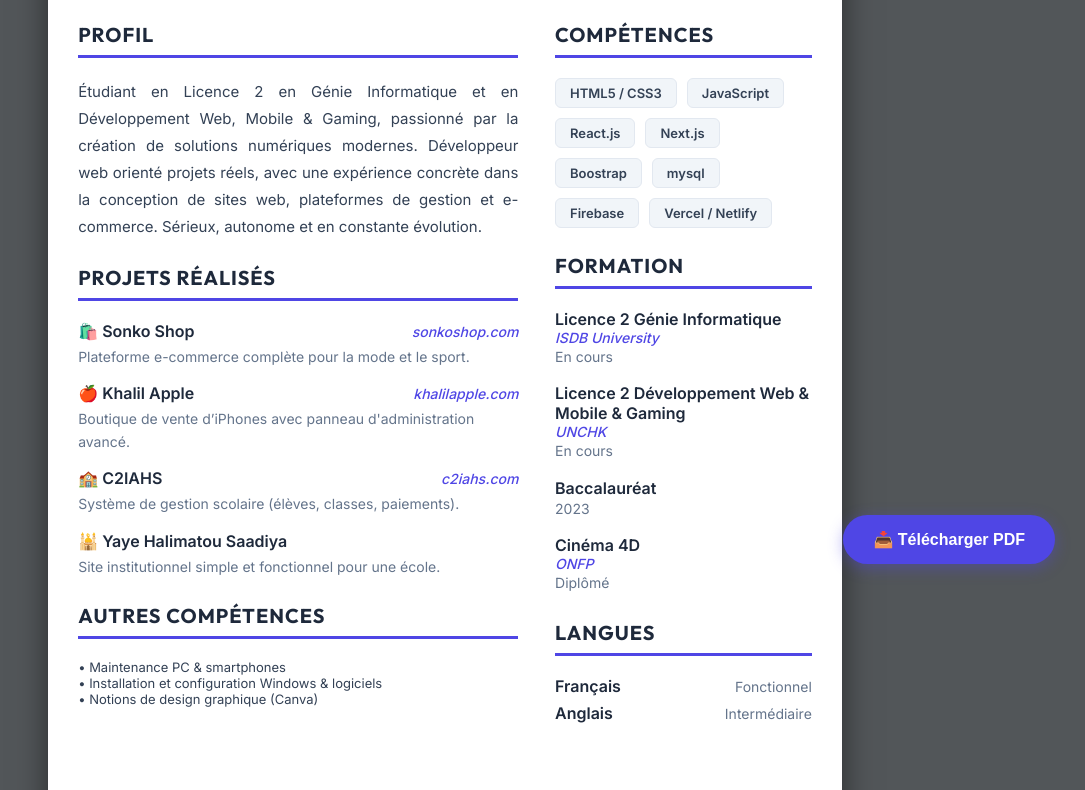
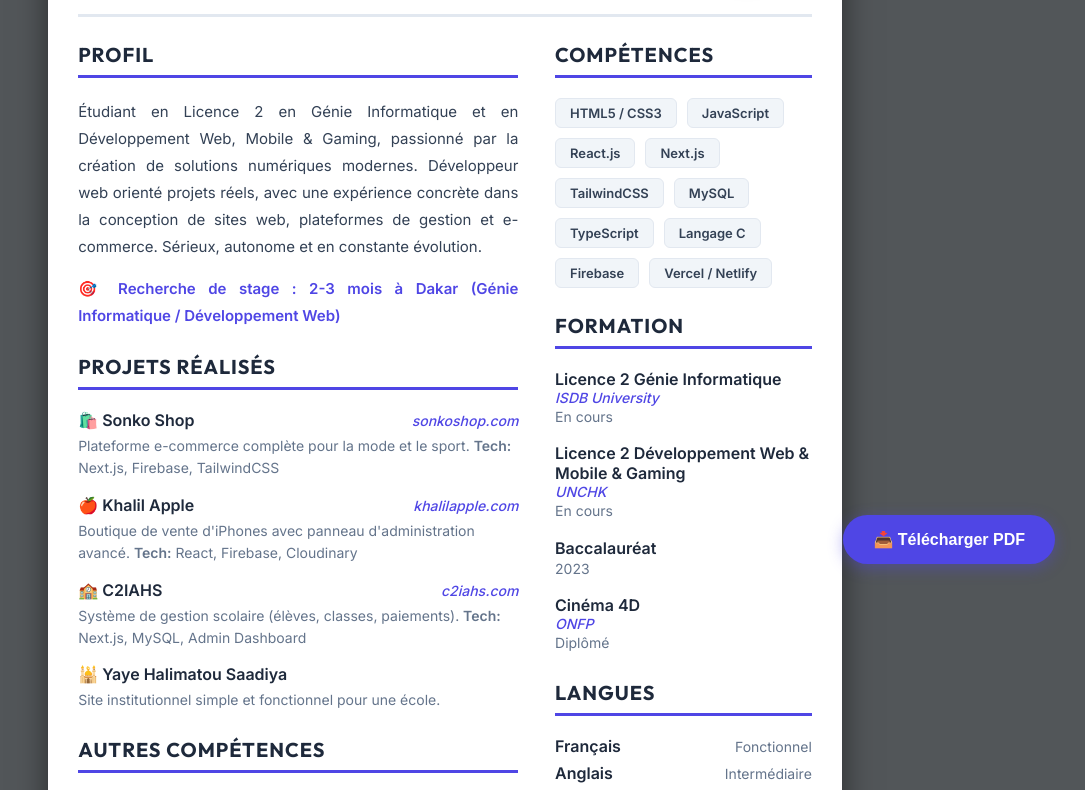
Before and after one commit to ASSANE666/portflio, a website: page public/cv.html in a window 1280 px wide. Shown: the part 206-996 px from the top of the page, without its empty margins (195-1280 px from the left). Drawn offline with Linux system fonts and the light colour scheme.

Commit message:
✨ Amélioration du portfolio : corrections, liens GitHub/LinkedIn et détails technologiques
- Correction des fautes de frappe (Bootstrap → TailwindCSS, languages C → Langage C, my sql → MySQL)
- Ajout des liens GitHub et LinkedIn dans le header
- Ajout d'une section 'Recherche de stage' visible et claire
- Détails technologiques pour chaque projet (Next.js, Firebase, etc.)
- Amélioration des descriptions de projets (Jongente avec lien GitHub)
- Mise à jour du CV avec les mêmes corrections et améliorations

```diff
--- a/public/cv.html
+++ b/public/cv.html
@@ -264,6 +264,8 @@
                     <span>📍 Tivaouane Peulh, Sénégal</span>
                     <span>📞 78 451 36 33</span>
                     <span>📧 baalhassane520@gmail.com</span>
+                    <span>🐙 <a href="https://github.com/ASSANE666" style="color: var(--primary); text-decoration: none;">GitHub</a></span>
+                    <span>💼 <a href="https://linkedin.com/in/alhassane-ba" style="color: var(--primary); text-decoration: none;">LinkedIn</a></span>
                 </div>
             </div>
             <!-- Using the cropped Cloudinary image -->
@@ -282,6 +284,9 @@
                         une expérience concrète dans la conception de sites web, plateformes de gestion et e-commerce.
                         Sérieux, autonome et en constante évolution.
                     </p>
+                    <p style="color: var(--primary); font-weight: 600; margin-top: 10px;">
+                        🎯 <strong>Recherche de stage :</strong> 2-3 mois à Dakar (Génie Informatique / Développement Web)
+                    </p>
                 </div>
 
                 <div class="section">
@@ -292,7 +297,7 @@
                             <span class="item-title">🛍️ Sonko Shop</span>
                             <span class="item-subtitle">sonkoshop.com</span>
                         </div>
-                        <div class="item-desc">Plateforme e-commerce complète pour la mode et le sport.</div>
+                        <div class="item-desc">Plateforme e-commerce complète pour la mode et le sport. <strong>Tech:</strong> Next.js, Firebase, TailwindCSS</div>
                     </div>
 
                     <div class="item">
@@ -300,7 +305,7 @@
                             <span class="item-title">🍎 Khalil Apple</span>
                             <span class="item-subtitle">khalilapple.com</span>
                         </div>
-                        <div class="item-desc">Boutique de vente d’iPhones avec panneau d'administration avancé.</div>
+                        <div class="item-desc">Boutique de vente d'iPhones avec panneau d'administration avancé. <strong>Tech:</strong> React, Firebase, Cloudinary</div>
                     </div>
 
                     <div class="item">
@@ -308,7 +313,7 @@
                             <span class="item-title">🏫 C2IAHS</span>
                             <span class="item-subtitle">c2iahs.com</span>
                         </div>
-                        <div class="item-desc">Système de gestion scolaire (élèves, classes, paiements).</div>
+                        <div class="item-desc">Système de gestion scolaire (élèves, classes, paiements). <strong>Tech:</strong> Next.js, MySQL, Admin Dashboard</div>
                     </div>
 
                     <div class="item">
@@ -338,8 +343,10 @@
                         <span class="skill-tag">JavaScript</span>
                         <span class="skill-tag">React.js</span>
                         <span class="skill-tag">Next.js</span>
-                        <span class="skill-tag">Boostrap</span>
-                        <span class="skill-tag">mysql</span>
+                        <span class="skill-tag">TailwindCSS</span>
+                        <span class="skill-tag">MySQL</span>
+                        <span class="skill-tag">TypeScript</span>
+                        <span class="skill-tag">Langage C</span>
                         <span class="skill-tag">Firebase</span>
                         <span class="skill-tag">Vercel / Netlify</span>
                     </div>
```
Also changed, not shown: public/index.html (+18 -4 lines).
